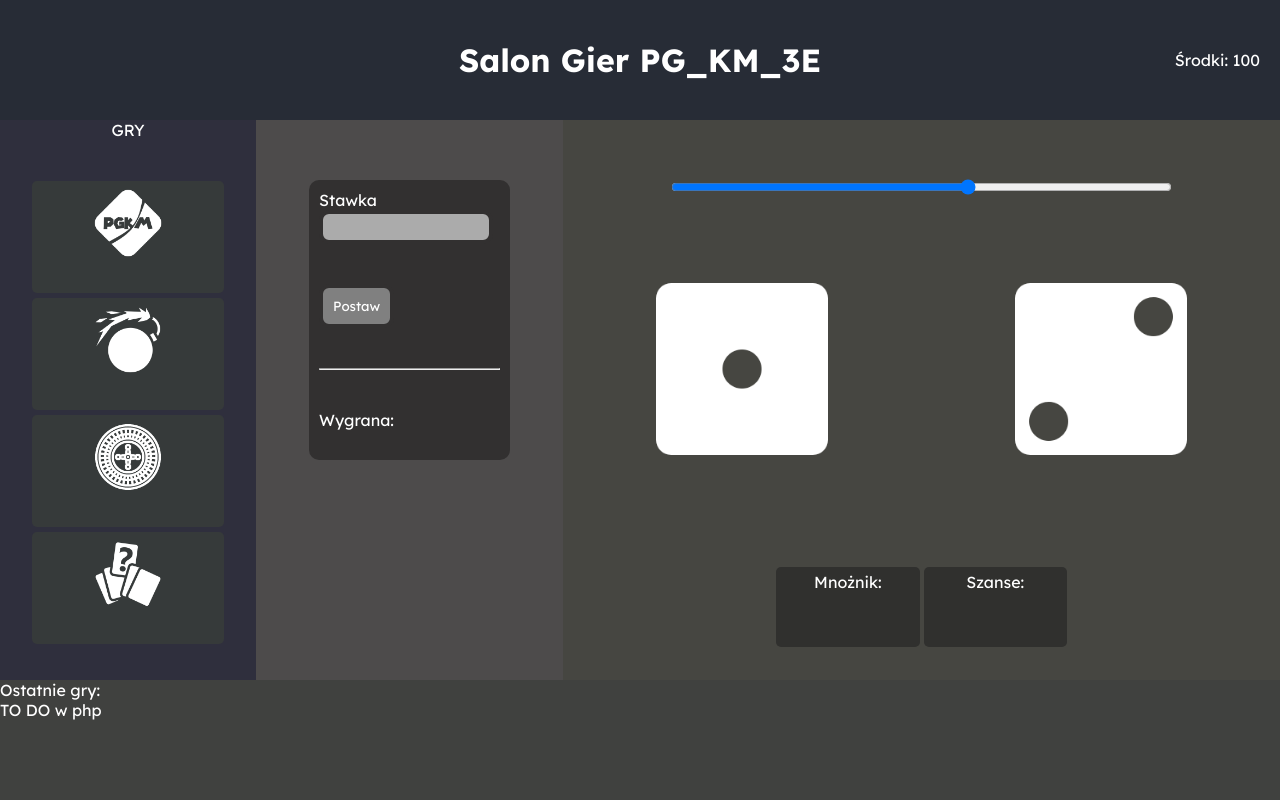
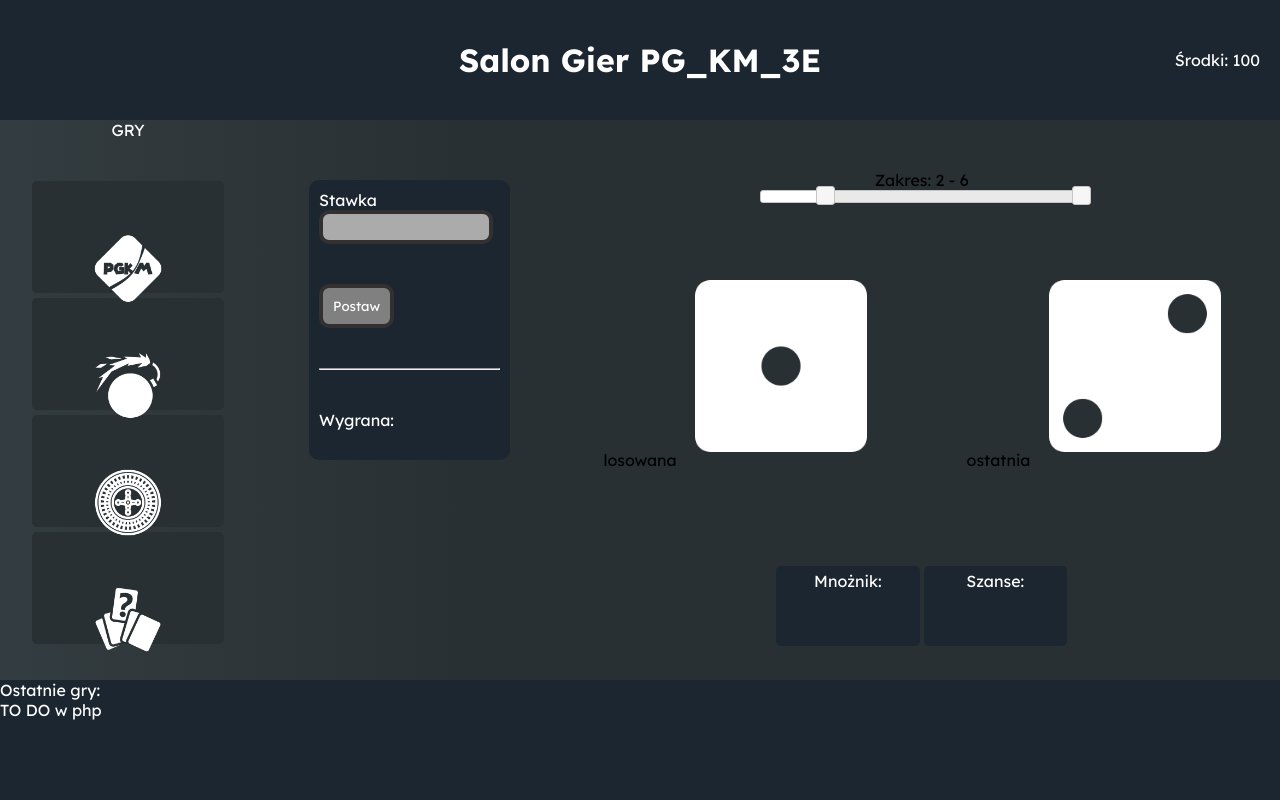
Before and after one commit to borek111/PG_KM_projekt, a PHP site: page /podstrony/kostki.html in a window 1280 px wide. Run offline with PHP 8.4, Linux system fonts and the light colour scheme.

Commit message:
zmiana kolorów

```diff
--- a/css/kostki.css
+++ b/css/kostki.css
@@ -9,13 +9,15 @@
     width: 100%;
     display: flex;
     flex-wrap: wrap;
-    height: 70vh;
+    height: 100vh;
+    background: rgb(51,60,64);
+    background: linear-gradient(90deg, rgba(51,60,64,1) 0%, rgba(41,48,51,1) 36%);
 }
 
 header {
     width: 100%;
     height: 15vh;
-    background-color: rgb(39, 44, 54);
+    background-color: #1c2631;
     color: white;
     position: relative;
     display: flex;
@@ -33,7 +35,6 @@ header {
 }
 nav{
     width: 20%;
-    background-color: rgb(47, 47, 61);
     height: 70vh;
 }
 nav>a{
@@ -44,14 +45,14 @@ nav>a{
     text-decoration: none;
 }
 .nav_link{
-    background-color: rgb(54, 58, 58);
+    background-color:#293033;
     width: 75%;
     height: 20%;
     margin:5px  auto;
     border-radius: 5px;
 }
 .nav_link>img{
-    margin-top:7px;
+    transform: translateY(75%);
     height:70px;
 }
 .nav_link:hover{
@@ -66,14 +67,13 @@ nav>a{
 section{
     display:flex;
     width: 80%;
-    background-color: rgb(70, 70, 65);
     height: 70vh;
     align-items: center;
     flex-wrap: wrap;
 
 }
 footer{
-    background-color: rgb(64, 65, 63);
+    background-color: #1c2631;
     height:15vh;
     width:100%;
     color: white;
@@ -83,11 +83,10 @@ footer{
     height:70vh;
     color:white;
     padding: 10px;
-    background-color: rgb(77, 75, 75);
 }
 .stawka_div1{
     width:70%;
-    background-color: rgb(50, 48, 48);
+    background-color: #1c2631;
     margin:0 auto;
     margin-top:50px;
     border-radius: 10px;
@@ -108,15 +107,16 @@ footer{
     height:200px;
     width:200px;
 }
-.suwak{
-    width:100%;
+.suwak-container{
+    width:90%;
     align-items: center;
     text-align: center;
     justify-content: center;
     padding-top:50px;
 }
-.suwak>input{
-    width:70%;
+#suwak{
+    width: 50%;
+    margin: 0 auto;
 }
 .info{
     display:flex;
@@ -131,7 +131,7 @@ footer{
     margin:2px;
     padding-top:5px;
     text-align: center;
-    background-color: rgb(48, 48, 46);
+    background-color: #1c2631;
     height:10vh;
     border-radius: 5px;
 }
@@ -140,7 +140,7 @@ footer{
     margin:2px;
     padding-top:5px;
     text-align: center;
-    background-color: rgb(48, 48, 46);
+    background-color: #1c2631;
     height:10vh;
     border-radius: 5px;
 }
--- /dev/null
+++ b/js/kostki.js
@@ -0,0 +1,95 @@
+let graRozpoczeta = false;
+let stawka = 0;
+let kwotaZwrotu = 0;
+let wynikKostki = 0;
+let liczbaRzutow = 0;
+
+//suwak z jquery
+$(function() {
+    $("#suwak").slider({
+        range: true,
+        min: 1,
+        max: 6,
+        values: [2, 8],
+        slide: function(event, ui) {
+            aktualizujZakres(ui.values);
+        },
+        stop: function(event, ui) {
+            aktualizujZakres(ui.values);
+        }
+    });
+
+    aktualizujZakres($("#suwak").slider("values"));
+});
+
+
+function aktualizujZakres(zakres) {
+    const zakresMin = document.getElementById("zakres-min");
+    const zakresMax = document.getElementById("zakres-max");
+
+    // Ustawianie wartości minimalnej i maksymalnej
+    zakresMin.textContent = zakres[0];
+    zakresMax.textContent = zakres[1];
+}
+
+function startGry() {
+    if (graRozpoczeta) {
+        return;
+    }
+
+    stawka = parseInt(document.getElementById("stawka").value);
+
+    if (isNaN(stawka) || stawka <= 0) {
+        alert("Proszę podać poprawną stawkę.");
+        return;
+    }
+
+    let srodki = getSrodki();
+    if (stawka > srodki) {
+        alert("Nie masz wystarczających środków!");
+        return;
+    }
+
+    srodki -= stawka;
+    setSrodki(srodki);
+    updateSrodkiWyswietlane();
+
+    graRozpoczeta = true;
+    kwotaZwrotu = stawka;
+    liczbaRzutow = 0;
+
+
+    document.querySelector('button[type="submit"]').disabled = true;
+
+
+    //rzutKostka();
+    alert("Gra rozpoczęta! Powodzenia!");
+}
+
+function rzutKostka() {
+    if (!graRozpoczeta) {
+        alert("Proszę rozpocząć grę przed rzutem kostką.");
+        return;
+    }
+
+}
+
+function koniecGry() {
+    graRozpoczeta = false;
+    document.querySelector('button[type="submit"]').disabled = false;
+}
+
+function zwrotPieniedzy() {
+    if (!graRozpoczeta) {
+        alert("Gra nie została rozpoczęta.");
+        return;
+    }
+
+    let srodki = getSrodki();
+    srodki += kwotaZwrotu;
+    setSrodki(srodki);
+    updateSrodkiWyswietlane();
+
+    alert(`Zwrócono pieniądze! Kwota: ${kwotaZwrotu.toFixed(2)} zł`);
+    koniecGry();
+}
--- a/podstrony/hilo.html
+++ b/podstrony/hilo.html
@@ -39,7 +39,7 @@
             </div>
             <div class="hilo">
                 <div class="karty">
-                    <img src="../grafika/karty/ace_of_spades.png" alt="karta">
+                    <img src="../grafika/karty/ace_of_spades2.png" alt="karta">
                 </div>
                 <div class="info">
                     <div class="zysk_wyzsza">
@@ -73,5 +73,6 @@
         </footer>
     </div>
     <script src="../js/srodki.js"></script>
+    <script src="../js/hilo.js"></script>
 </body>
 </html>
--- a/podstrony/kostki.html
+++ b/podstrony/kostki.html
@@ -8,7 +8,11 @@
     <link rel="preconnect" href="https://fonts.googleapis.com">
     <link rel="preconnect" href="https://fonts.gstatic.com" crossorigin>
     <link href="https://fonts.googleapis.com/css2?family=Lexend:wght@100..900&display=swap" rel="stylesheet">
+    <link rel="stylesheet" href="https://code.jquery.com/ui/1.13.2/themes/base/jquery-ui.css">
+    <script src="https://code.jquery.com/jquery-3.6.0.min.js"></script>
+    <script src="https://code.jquery.com/ui/1.13.2/jquery-ui.min.js"></script>
     <link rel="stylesheet" href="../css/kostki.css">
+
 </head>
 <body>
     <div class="main">
@@ -26,7 +30,7 @@
         <section>
             <div class="stawka">
                 <div class="stawka_div1">
-                    <form>
+                    <form onsubmit="startGry(); return false;">
                         Stawka <br><input type="number" id="stawka"><br><br><br>
                         <button type="submit">Postaw</button>
                     </form>
@@ -38,14 +42,17 @@
                 </div>
             </div>
             <div class="kostki">
-                <div class="suwak">
-                    <input type="range" id="zakres" min="1" max="6">
+                <div class="suwak-container">
+                    <p>Zakres: <span id="zakres-min"></span> - <span id="zakres-max"></span></p>
+                    <div id="suwak"></div>
                 </div>
 
                 <div class="kostka1_png">
+                    losowana
                     <img src="../grafika/kostki/1.png" alt="kostka1">
                 </div>
                 <div class="kostka2_png">
+                    ostatnia
                     <img src="../grafika/kostki/2.png" alt="kostka2">
                 </div>
 
@@ -68,5 +75,6 @@
         </footer>
     </div>
     <script src="../js/srodki.js"></script>
+    <script src="../js/kostki.js"></script>
 </body>
 </html>
--- a/podstrony/ruletka.html
+++ b/podstrony/ruletka.html
@@ -9,6 +9,7 @@
     <link rel="preconnect" href="https://fonts.gstatic.com" crossorigin>
     <link href="https://fonts.googleapis.com/css2?family=Lexend:wght@100..900&display=swap" rel="stylesheet">
     <link rel="stylesheet" href="../css/ruletka.css">
+
 </head>
 <body>
     <div class="main">
@@ -25,7 +26,7 @@
         </nav>
         <section>
             <div class="ruletka">
-                <img src="../grafika/ruletka/ruletka.png" alt="" class="ruletka">
+                <img src="../grafika/ruletka/ruletka.gif" alt="" class="ruletka">
             </div>
             <div class="pola">
                 <table>
@@ -103,5 +104,6 @@
         </footer>
     </div>
     <script src="../js/srodki.js"></script>
+    <script src="../js/ruletka.js"></script>
 </body>
 </html>
--- a/podstrony/srodki.html
+++ b/podstrony/srodki.html
@@ -28,7 +28,7 @@
             <div class="srodki_section">
                 <div class="srodki_section_div1">
                     <form id="zmiana-srodkow-formularz">
-                        srodki<input type="number" id="nowe-srodki" placeholder="Wprowadź nową wartość" /><br>
+                        srodki <br><input type="number" id="nowe-srodki" placeholder="Wprowadź nową wartość" /><br>
                         <button type="submit">Zmień środki</button>
                     </form>
                     <br><br>
```
Also changed, not shown: css/hilo.css (+11 -12 lines), css/index.css (+7 -7 lines), css/miny.css (+10 -11 lines), css/ruletka.css (+7 -7 lines), css/srodki.css (+10 -10 lines), grafika/ruletka/Ruletka.gif (renamed from grafika/ruletka/gifRuletka.gif), js/hilo.js (added), js/ruletka.js (added).
